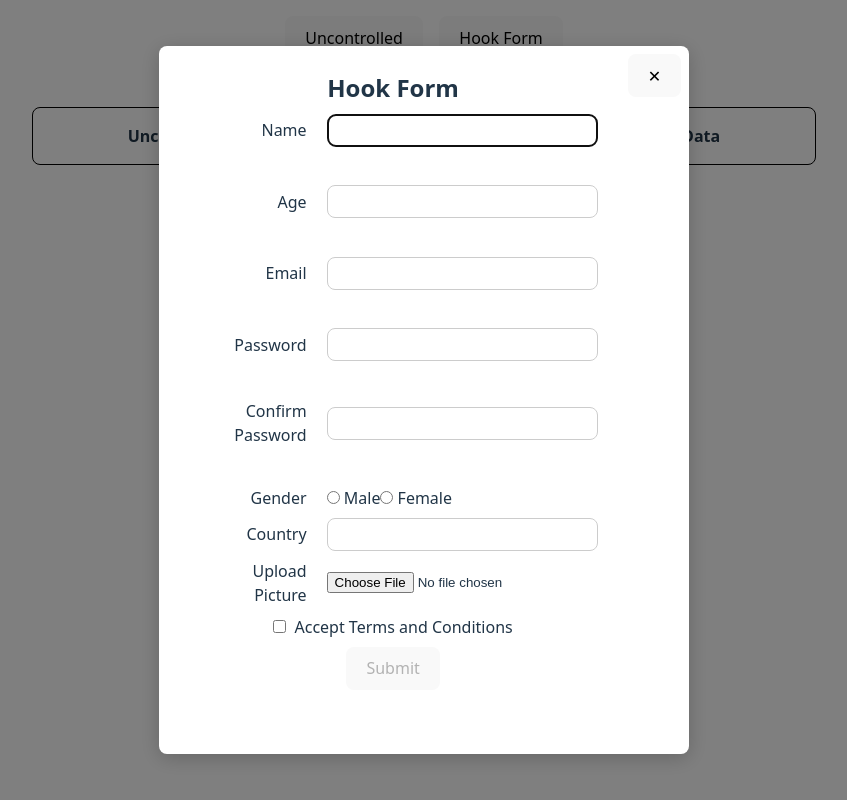
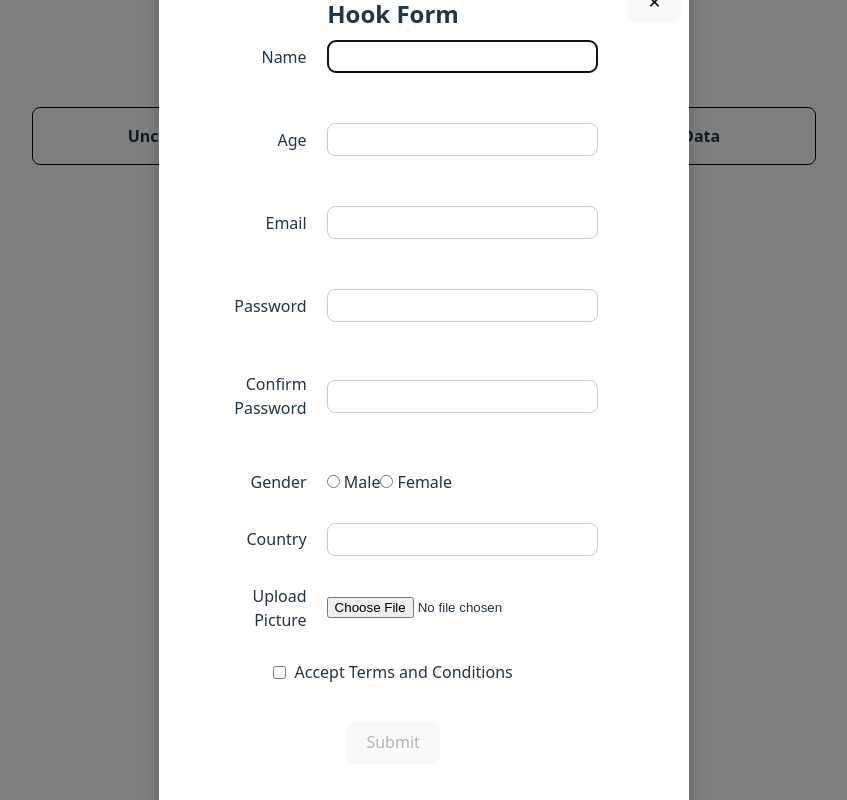
Before and after one commit to Ulistonee/rsschool-react, a React (Vite) app in the folder my-app/: page / in a window 1280 px wide. Both pictures are taken after a click on the button "Hook Form". Shown: the whole page, without its empty margins (216-1063 px from the left). Built offline with nearby package versions, Linux system fonts and the light colour scheme; what i18n-iso-countries would draw is missing.

Commit message:
feat: avoid layout shift when errors occur for hook form

```diff
--- a/my-app/src/components/custom-input/custom-input.module.css
+++ b/my-app/src/components/custom-input/custom-input.module.css
@@ -21,7 +21,7 @@
     grid-column: 2;
     color: #972121;
     font-size: 0.85rem;
-    min-height: 1.2rem;
+    min-height: 2rem;
 }
 
 .hint {
--- a/my-app/src/components/hook-form/hook-form.module.css
+++ b/my-app/src/components/hook-form/hook-form.module.css
@@ -29,6 +29,8 @@
     grid-column: 2;
     color: #972121;
     font-size: 0.85rem;
+    min-height: 1.2rem;
+    display: block;
 }
 
 .checkboxRow {
--- a/my-app/src/components/hook-form/hook-form.tsx
+++ b/my-app/src/components/hook-form/hook-form.tsx
@@ -117,9 +117,9 @@ export const HookForm = ({ onSuccess }: Props) => {
             <input type="radio" value="female" {...register('gender')} /> Female
           </label>
         </div>
-        {errors.gender && (
-          <span className={styles.error}>{errors.gender.message}</span>
-        )}
+        <span className={styles.error}>
+          {errors.gender?.message || '\u00A0'}
+        </span>
       </div>
 
       <div className={styles.inputContainer}>
@@ -136,9 +136,9 @@ export const HookForm = ({ onSuccess }: Props) => {
             <option key={i} value={c} />
           ))}
         </datalist>
-        {errors.country && (
-          <span className={styles.error}>{errors.country.message}</span>
-        )}
+        <span className={styles.error}>
+          {errors.country?.message || '\u00A0'}
+        </span>
       </div>
 
       <div className={styles.inputContainer}>
@@ -149,18 +149,18 @@ export const HookForm = ({ onSuccess }: Props) => {
           accept="image/png,image/jpeg"
           {...register('picture')}
         />
-        {errors.picture && (
-          <span className={styles.error}>{errors.picture.message}</span>
-        )}
+        <span className={styles.error}>
+          {errors.picture?.message || '\u00A0'}
+        </span>
       </div>
 
       <label className={styles.checkboxRow}>
         <input type="checkbox" {...register('acceptTerms')} /> Accept Terms and
         Conditions
       </label>
-      {errors.acceptTerms && (
-        <span className={styles.error}>{errors.acceptTerms.message}</span>
-      )}
+      <span className={styles.error}>
+        {errors.acceptTerms?.message || '\u00A0'}
+      </span>
 
       <button type="submit" disabled={!isValid}>
         {messages.hookForm.button}
```
